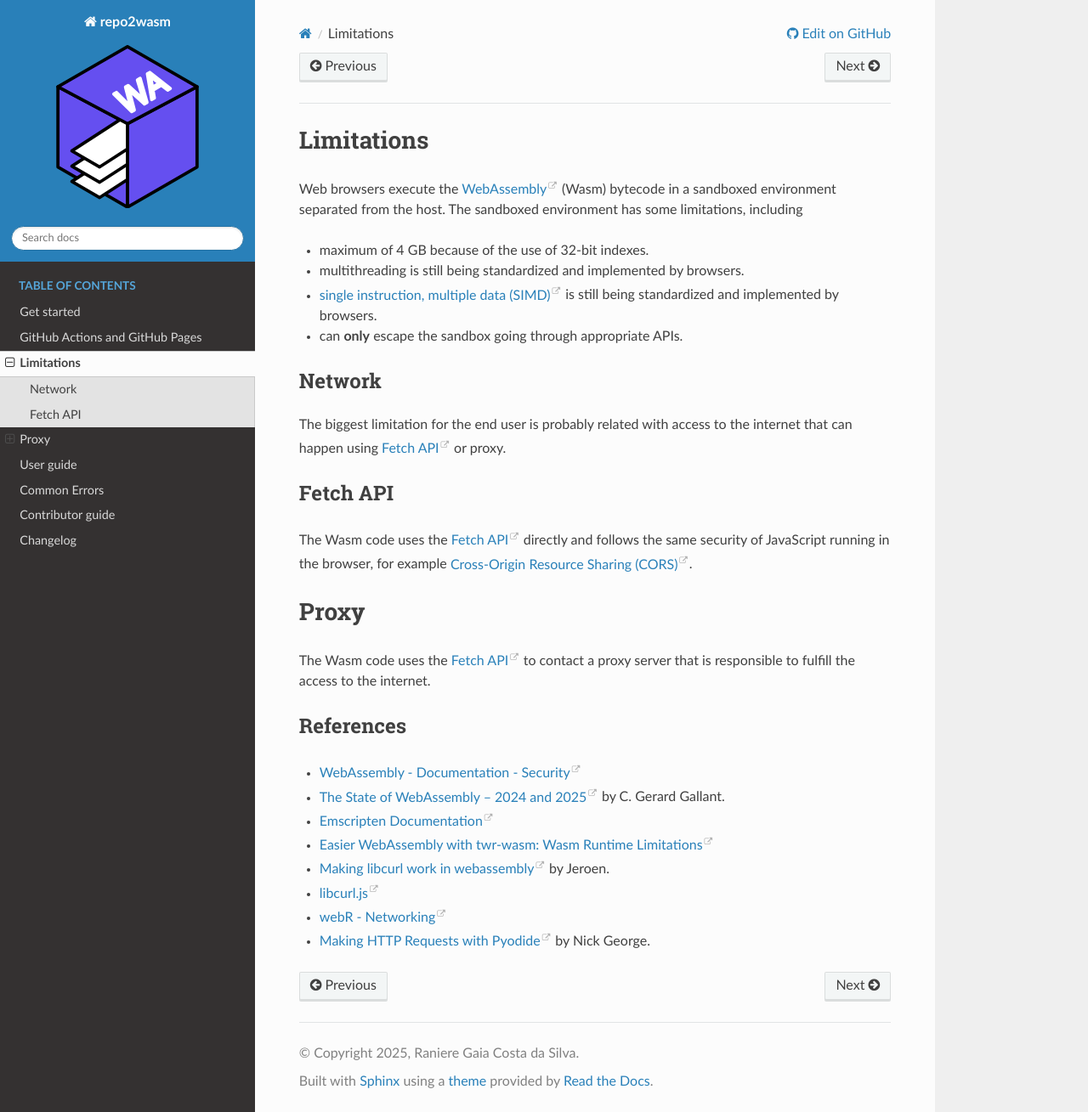
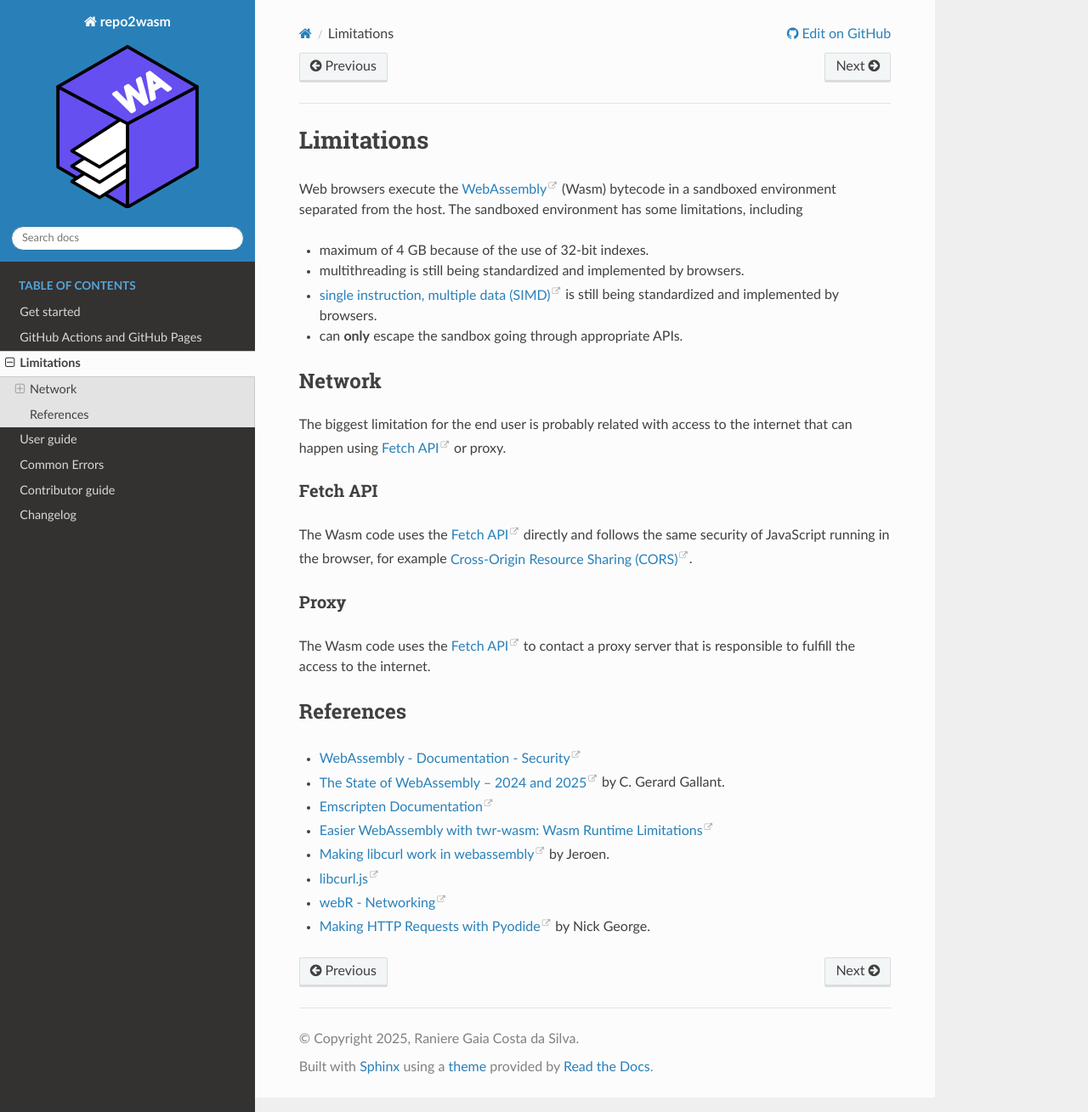
Before and after one commit to repo2wasm/repo2wasm-py, a Sphinx documentation site: the page built from docs/source/limitations.md, in a window 1280 px wide and 1309 px high. Shown: the whole window at 85% size. Built offline with Sphinx 7.4.7 and the Read the Docs theme 3.1.0, drawn with Linux system fonts in a browser that asks for light colours.

Commit message:
Fix heading in documentation

```diff
--- a/docs/source/limitations.md
+++ b/docs/source/limitations.md
@@ -11,11 +11,11 @@ Web browsers execute the [WebAssembly](https://en.wikipedia.org/wiki/WebAssembly
 
 The biggest limitation for the end user is probably related with access to the internet that can happen using [Fetch API] or proxy.
 
-## Fetch API
+### Fetch API
 
 The Wasm code uses the [Fetch API] directly and follows the same security of JavaScript running in the browser, for example [Cross-Origin Resource Sharing (CORS)](https://developer.mozilla.org/en-US/docs/Web/HTTP/Guides/CORS).
 
-# Proxy
+### Proxy
 
 The Wasm code uses the [Fetch API] to contact a proxy server that is responsible to fulfill the access to the internet.
 
```
